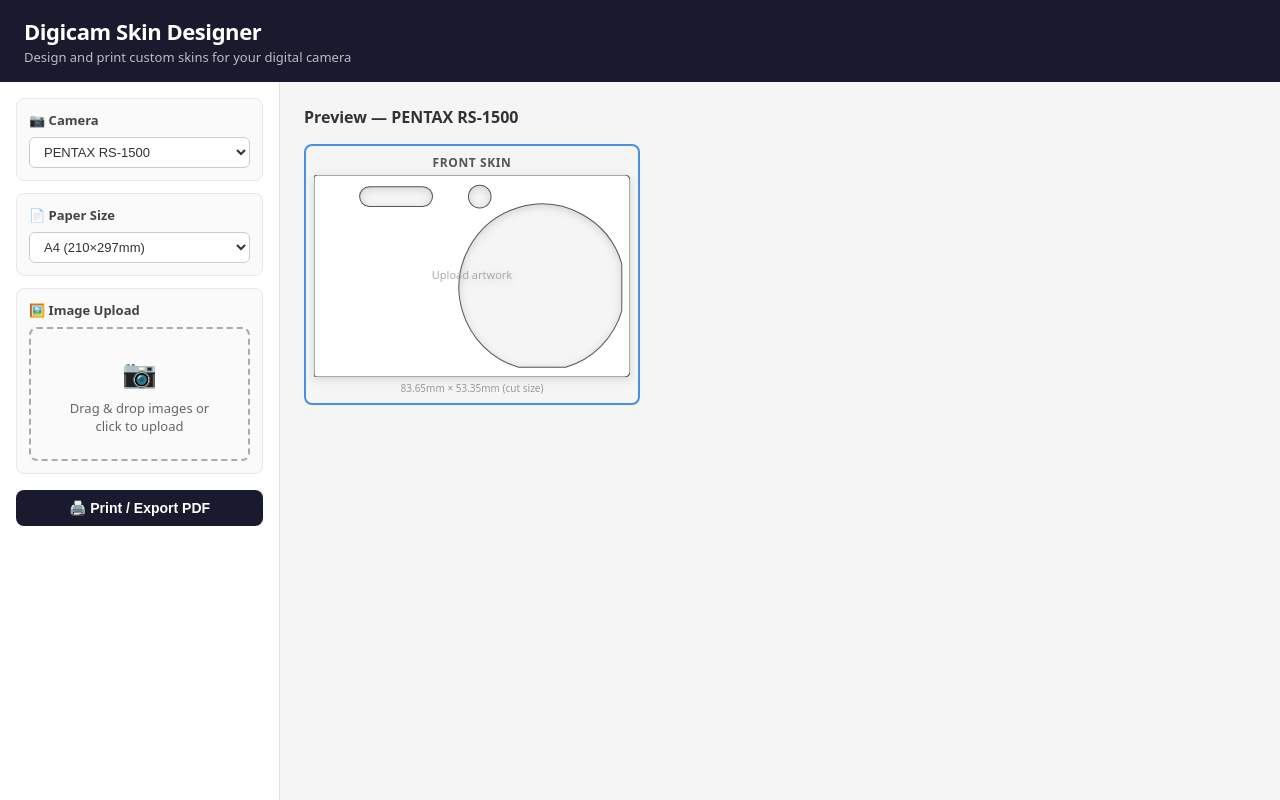
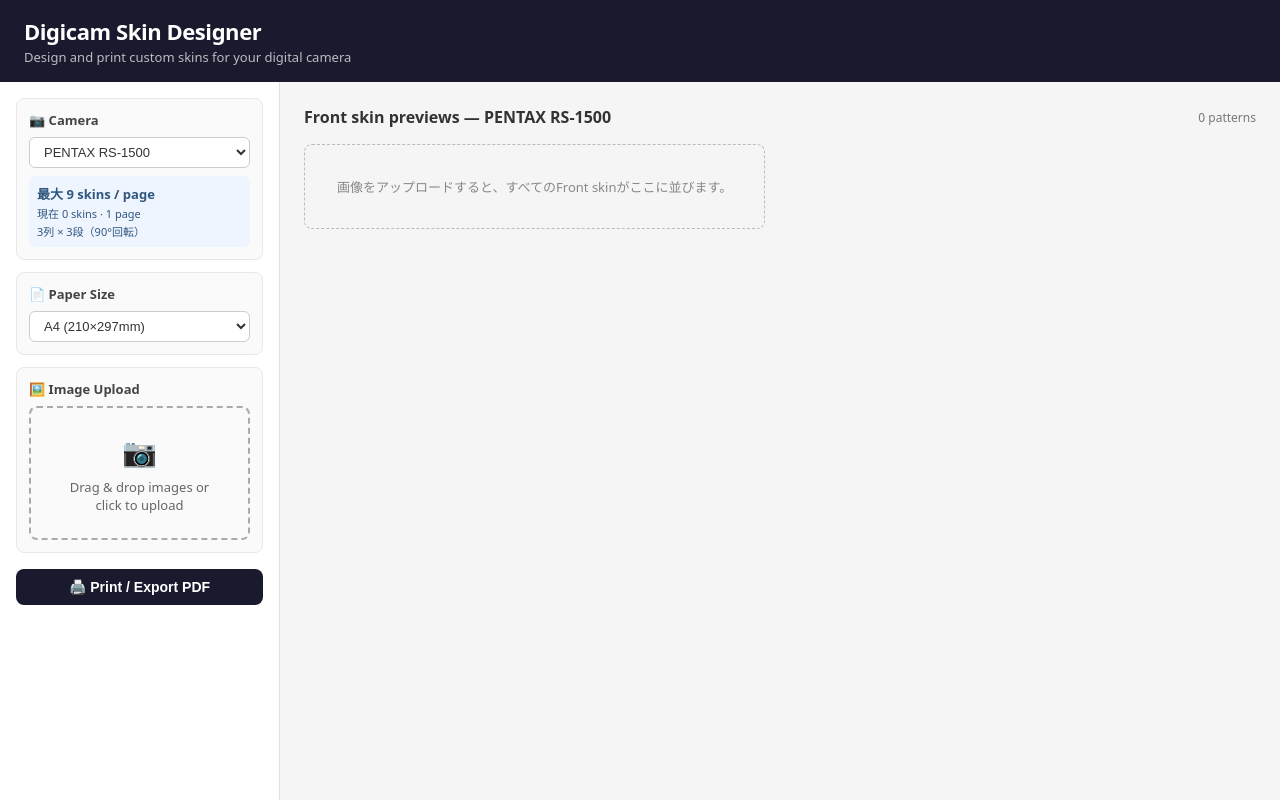
Before and after one commit to snamiki1212/kisekame, a React (Vite) app: page / in a window 1280 px wide. Built offline with nearby package versions, Linux system fonts and the light colour scheme.

Commit message:
Improve multi-skin preview workflow

```diff
--- a/src/App.jsx
+++ b/src/App.jsx
@@ -2,7 +2,7 @@ import { useState } from "react";
 import { CAMERAS, PAPER_SIZES } from "./data/cameras";
 import { SkinCanvas } from "./components/SkinCanvas";
 import { ImageUploader } from "./components/ImageUploader";
-import { PrintSheet } from "./components/PrintSheet";
+import { getBestPrintLayout, PrintSheet } from "./components/PrintSheet";
 import styles from "./App.module.css";
 
 const DEFAULT_IMAGE_POS = { x: 0, y: 0, scale: 1 };
@@ -39,6 +39,9 @@ export default function App() {
 
   const camera = CAMERAS.find((c) => c.id === cameraId);
   const paperSize = PAPER_SIZES.find((p) => p.id === paperId);
+  const printLayout = getBestPrintLayout(camera, paperSize);
+  const patternCount = images.length * camera.panels.length;
+  const pageCount = Math.max(1, Math.ceil(patternCount / printLayout.capacity));
 
   const handleImageUpload = async (files) => {
     const uploaded = await Promise.all(files.map(readImageFile));
@@ -62,20 +65,14 @@ export default function App() {
     }));
   };
 
-  const applyActiveImage = () => {
-    if (!activePanelId || !activeImageId) return;
-    setImagePositions((current) => ({
-      ...current,
-      [activeImageId]: {
-        ...current[activeImageId],
-        [activePanelId]: { ...DEFAULT_IMAGE_POS, imageId: activeImageId },
-      },
-    }));
-  };
-
   const removeImage = (imageId) => {
-    setImages((current) => current.filter((image) => image.id !== imageId));
-    setActiveImageId((current) => (current === imageId ? null : current));
+    setImages((current) => {
+      const next = current.filter((image) => image.id !== imageId);
+      setActiveImageId((activeId) =>
+        activeId === imageId ? (next[0]?.id ?? null) : activeId
+      );
+      return next;
+    });
     setImagePositions((current) => {
       const next = { ...current };
       delete next[imageId];
@@ -83,13 +80,12 @@ export default function App() {
     });
   };
 
-  const handlePosChange = (panelId, pos) => {
-    if (!activeImageId) return;
+  const handlePosChange = (imageId, panelId, pos) => {
     setImagePositions((prev) => ({
       ...prev,
-      [activeImageId]: {
-        ...prev[activeImageId],
-        [panelId]: { ...pos, imageId: activeImageId },
+      [imageId]: {
+        ...prev[imageId],
+        [panelId]: { ...pos, imageId },
       },
     }));
   };
@@ -132,6 +128,13 @@ export default function App() {
                 </option>
               ))}
             </select>
+            <div className={styles.printSummary}>
+              <strong>最大 {printLayout.capacity} skins / page</strong>
+              <span>
+                現在 {patternCount} skins · {pageCount} page
+              </span>
+              <span>{printLayout.columns}列 × {printLayout.rows}段{printLayout.rotated ? "（90°回転）" : ""}</span>
+            </div>
           </div>
 
           <div className={styles.card}>
@@ -186,7 +189,7 @@ export default function App() {
 
           {images.length > 0 && (
             <div className={styles.card}>
-              <h2 className={styles.cardTitle}>🎯 Apply To Skin</h2>
+              <h2 className={styles.cardTitle}>🎯 Selected Skin</h2>
               <div className={styles.panelPicker}>
                 {camera.panels.map((p) => (
                   <button
@@ -200,14 +203,6 @@ export default function App() {
                   </button>
                 ))}
               </div>
-              <button
-                type="button"
-                className={styles.btnSecondary}
-                onClick={applyActiveImage}
-                disabled={!activeImageId || !activePanelId}
-              >
-                Apply selected image
-              </button>
               {activePanelId && (
                 <div className={styles.scaleControl}>
                   <label htmlFor="scale-input" className={styles.scaleLabel}>
@@ -225,7 +220,7 @@ export default function App() {
                     step="0.05"
                     value={imagePositions[activeImageId]?.[activePanelId]?.scale ?? 1}
                     onChange={(e) =>
-                      handlePosChange(activePanelId, {
+                      handlePosChange(activeImageId, activePanelId, {
                         ...(imagePositions[activeImageId]?.[activePanelId] ?? DEFAULT_IMAGE_POS),
                         scale: parseFloat(e.target.value),
                       })
@@ -244,28 +239,38 @@ export default function App() {
 
         {/* --- Preview Area --- */}
         <section className={styles.preview}>
-          <h2 className={styles.previewTitle}>
-            Preview — {camera.name}
-          </h2>
+          <div className={styles.previewHeading}>
+            <h2 className={styles.previewTitle}>Front skin previews — {camera.name}</h2>
+            <span className={styles.previewCount}>{patternCount} patterns</span>
+          </div>
           <div className={styles.panelGrid}>
-            {camera.panels.map((panel) => (
+            {images.flatMap((image) => camera.panels.map((panel) => (
               <div
-                key={panel.id}
+                key={`${image.id}-${panel.id}`}
                 className={`${styles.panelWrapper} ${
-                  activePanelId === panel.id ? styles.panelWrapperActive : ""
+                  activePanelId === panel.id && activeImageId === image.id
+                    ? styles.panelWrapperActive
+                    : ""
                 }`}
-                onClick={() => images.length && setActivePanelId(panel.id)}
+                onMouseDown={() => {
+                  setActiveImageId(image.id);
+                  setActivePanelId(panel.id);
+                }}
               >
+                <div className={styles.patternName} title={image.name}>{image.name}</div>
                 <SkinCanvas
                   panel={panel}
-                  image={images.find((image) => image.id === activeImageId)}
+                  image={image}
                   imagePos={
-                    imagePositions[activeImageId]?.[panel.id] ?? DEFAULT_IMAGE_POS
+                    imagePositions[image.id]?.[panel.id] ?? DEFAULT_IMAGE_POS
                   }
-                  onImagePosChange={(pos) => handlePosChange(panel.id, pos)}
+                  onImagePosChange={(pos) => handlePosChange(image.id, panel.id, pos)}
                 />
               </div>
-            ))}
+            )))}
+            {images.length === 0 && (
+              <div className={styles.emptyPreview}>画像をアップロードすると、すべてのFront skinがここに並びます。</div>
+            )}
           </div>
 
           {/* Print layout preview (shown only during print) */}
--- a/src/App.module.css
+++ b/src/App.module.css
@@ -65,6 +65,21 @@
   font-size: 13px;
   background: #fff;
   color: #333;
+}
+
+.printSummary {
+  display: flex;
+  flex-direction: column;
+  gap: 2px;
+  padding: 8px;
+  border-radius: 6px;
+  background: #eef5ff;
+  color: #31577f;
+  font-size: 11px;
+}
+
+.printSummary strong {
+  font-size: 13px;
 }
 
 .imageList {
@@ -202,6 +217,18 @@
   color: #333;
 }
 
+.previewHeading {
+  display: flex;
+  align-items: center;
+  justify-content: space-between;
+  gap: 12px;
+}
+
+.previewCount {
+  color: #777;
+  font-size: 12px;
+}
+
 .panelGrid {
   display: flex;
   flex-wrap: wrap;
@@ -217,6 +244,25 @@
 
 .panelWrapperActive {
   border-color: #4a90e2;
+}
+
+.patternName {
+  max-width: 316px;
+  margin-bottom: 4px;
+  overflow: hidden;
+  color: #555;
+  font-size: 12px;
+  font-weight: 600;
+  text-overflow: ellipsis;
+  white-space: nowrap;
+}
+
+.emptyPreview {
+  padding: 32px;
+  border: 1px dashed #bbb;
+  border-radius: 8px;
+  color: #888;
+  font-size: 13px;
 }
 
 /* Print area — hidden from screen, visible when printing */
--- a/src/components/PrintSheet.jsx
+++ b/src/components/PrintSheet.jsx
@@ -3,6 +3,23 @@ import styles from "./PrintSheet.module.css";
 const MM_TO_PX = 3.78;
 const MARGIN_MM = 10;
 const GAP_MM = 6;
+
+export function getBestPrintLayout(camera, paperSize) {
+  const panel = camera.panels[0];
+  const usableWidthMm = paperSize.widthMm - MARGIN_MM * 2;
+  const usableHeightMm = paperSize.heightMm - MARGIN_MM * 2;
+  const layouts = [false, true].map((rotated) => {
+    const widthMm = rotated ? panel.heightMm : panel.widthMm;
+    const heightMm = rotated ? panel.widthMm : panel.heightMm;
+    const columns = Math.floor((usableWidthMm + GAP_MM) / (widthMm + GAP_MM));
+    const rows = Math.floor((usableHeightMm + GAP_MM) / (heightMm + GAP_MM));
+    return { rotated, widthMm, heightMm, columns, rows, capacity: columns * rows };
+  });
+
+  return layouts.reduce((best, candidate) =>
+    candidate.capacity > best.capacity ? candidate : best
+  );
+}
 
 /**
  * PrintSheet renders a print-ready layout of multiple skin panels on a single
@@ -12,22 +29,10 @@ export function PrintSheet({ camera, paperSize, images, imagePositions }) {
   const sheetWidth = paperSize.widthMm * MM_TO_PX;
   const sheetHeight = paperSize.heightMm * MM_TO_PX;
   const usableWidthMm = paperSize.widthMm - MARGIN_MM * 2;
-  const usableHeightMm = paperSize.heightMm - MARGIN_MM * 2;
   const usableWidth = usableWidthMm * MM_TO_PX;
   const marginPx = MARGIN_MM * MM_TO_PX;
   const gapPx = GAP_MM * MM_TO_PX;
-  const panel = camera.panels[0];
-
-  const layouts = [false, true].map((rotated) => {
-    const widthMm = rotated ? panel.heightMm : panel.widthMm;
-    const heightMm = rotated ? panel.widthMm : panel.heightMm;
-    const columns = Math.floor((usableWidthMm + GAP_MM) / (widthMm + GAP_MM));
-    const rows = Math.floor((usableHeightMm + GAP_MM) / (heightMm + GAP_MM));
-    return { rotated, widthMm, heightMm, columns, rows, capacity: columns * rows };
-  });
-  const layout = layouts.reduce((best, candidate) =>
-    candidate.capacity > best.capacity ? candidate : best
-  );
+  const layout = getBestPrintLayout(camera, paperSize);
   const patterns = images.flatMap((image) =>
     camera.panels.map((item) => ({ image, panel: item }))
   );
```
Also changed, not shown: 1 other file (tests, documents, lock files or other folders).
